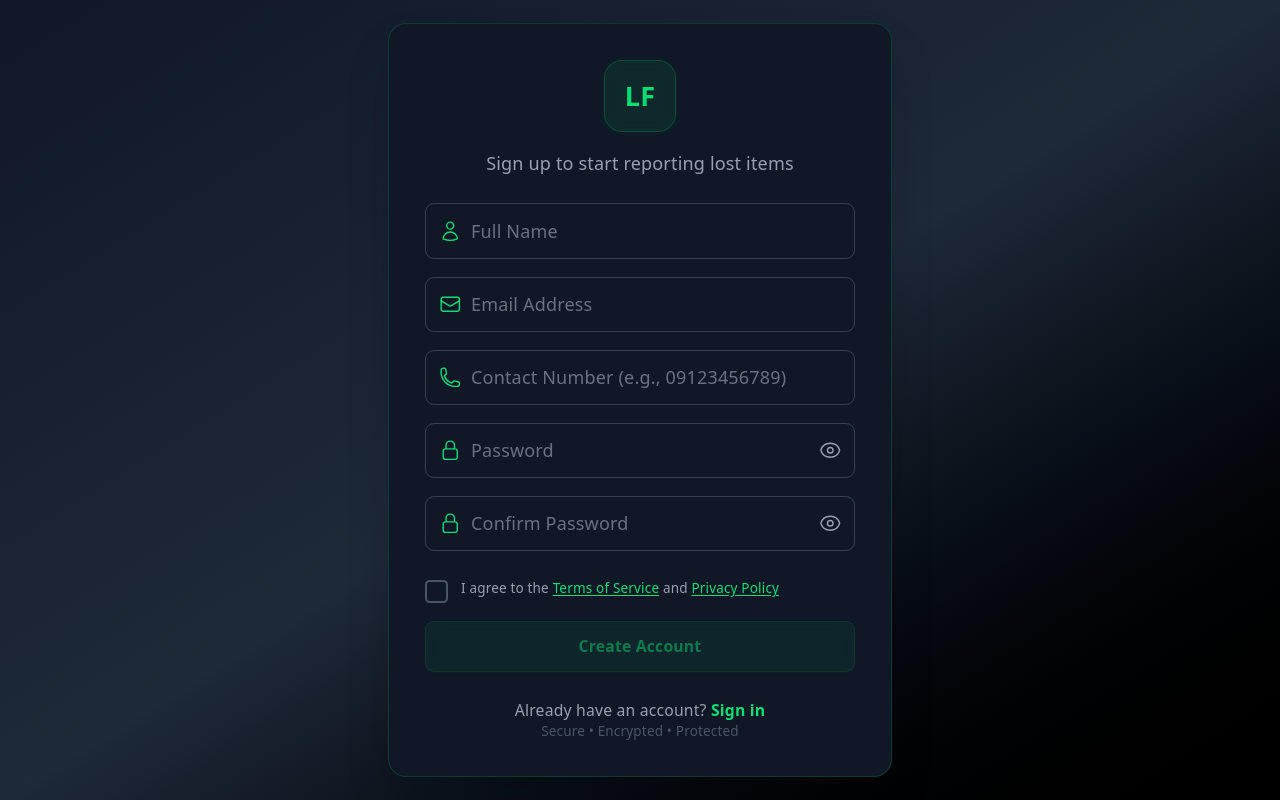
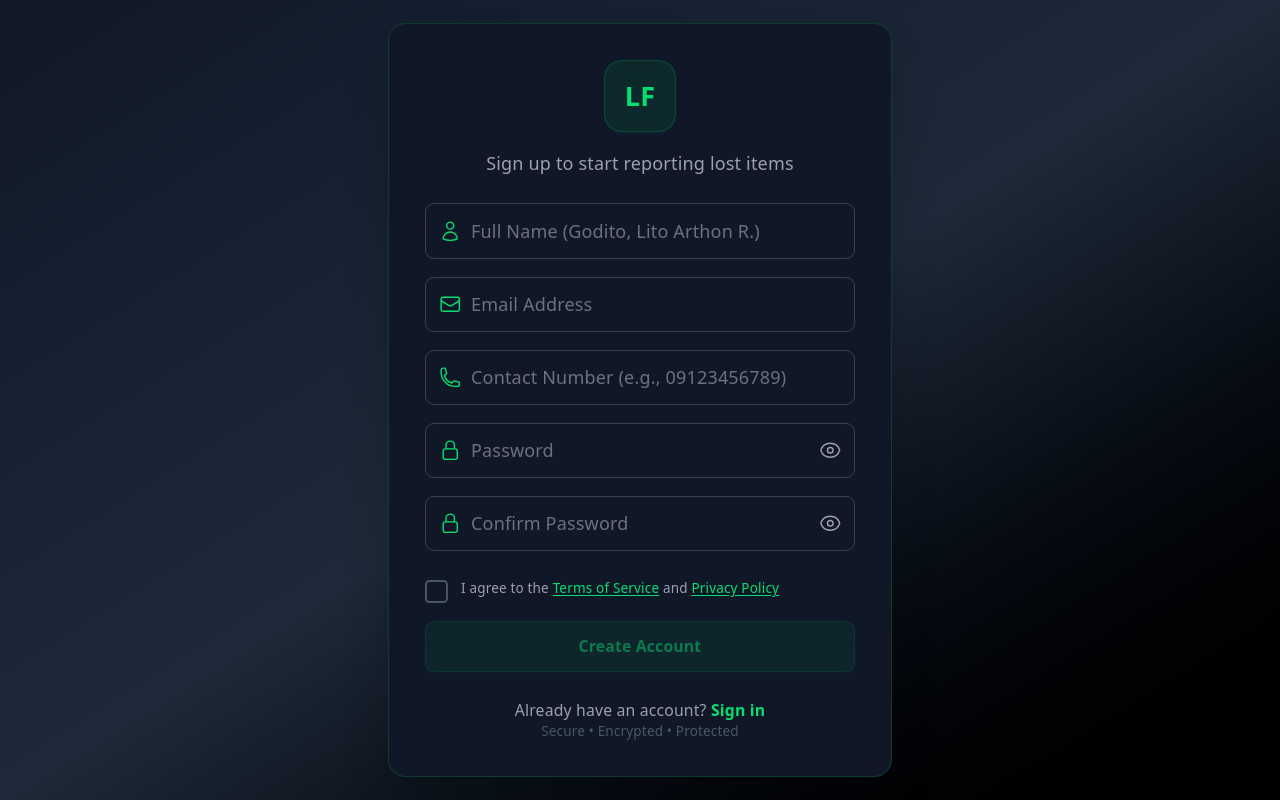
Before and after one commit to GiroGodito/losfon-user-frontend, a React (Vite) app: page /register in a window 1280 px wide. Built offline with nearby package versions, Linux system fonts and the light colour scheme; no server answers.

Commit message:
fixed placeholder for full name

```diff
--- a/src/components/auth/RegisterForm.tsx
+++ b/src/components/auth/RegisterForm.tsx
@@ -587,7 +587,7 @@ export const RegisterForm = () => {
               <input
                 type="text"
                 name="fullName"
-                placeholder="Full Name"
+                placeholder="Full Name (Godito, Lito Arthon R.)"
                 value={formData.fullName}
                 onChange={handleChange}
                 required
```
